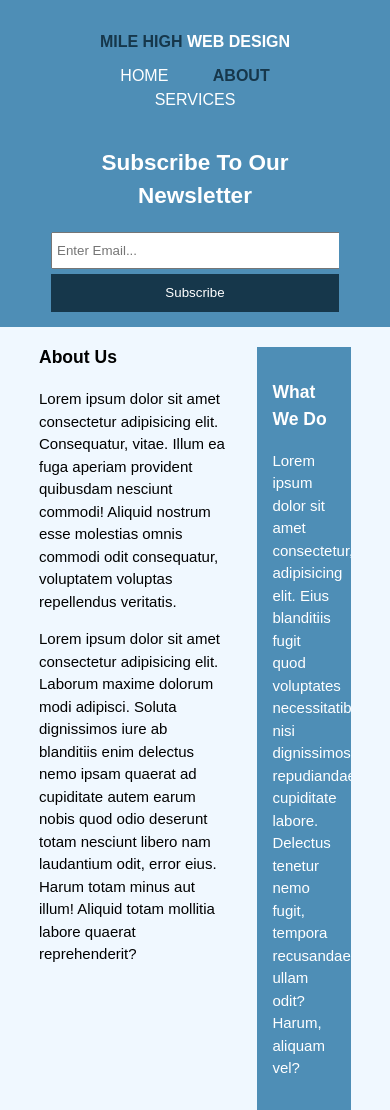
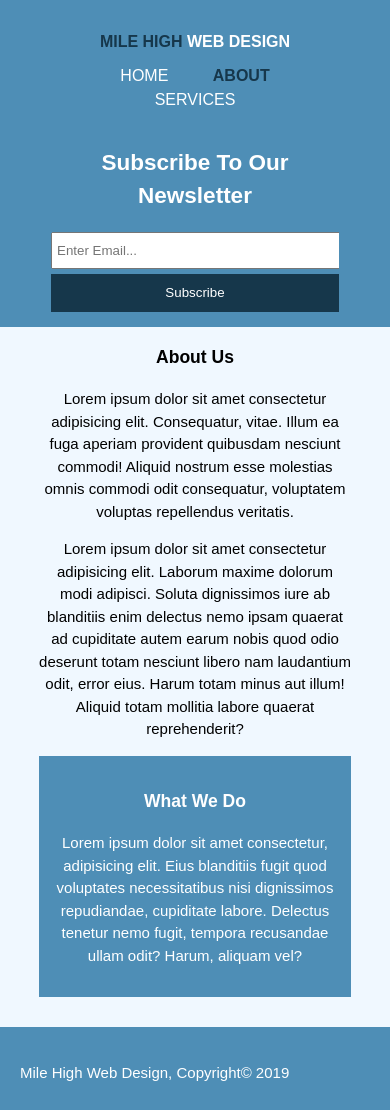
Before and after one commit to dianawallace/web_design_agency, a plain HTML site: page about.html in a window 390 px wide. Shown: the top 1110 px of the page. Drawn offline with Linux system fonts and the light colour scheme.

Commit message:
media queries to article and aside

```diff
--- a/css/style.css
+++ b/css/style.css
@@ -179,7 +179,9 @@ footer {
   header nav li,
   #newsletter h1,
   #newsletter form,
-  #boxes .box {
+  #boxes .box,
+  article#main-col,
+  aside#sidebar {
     float: none;
     text-align: center;
     width: 100%;
```
